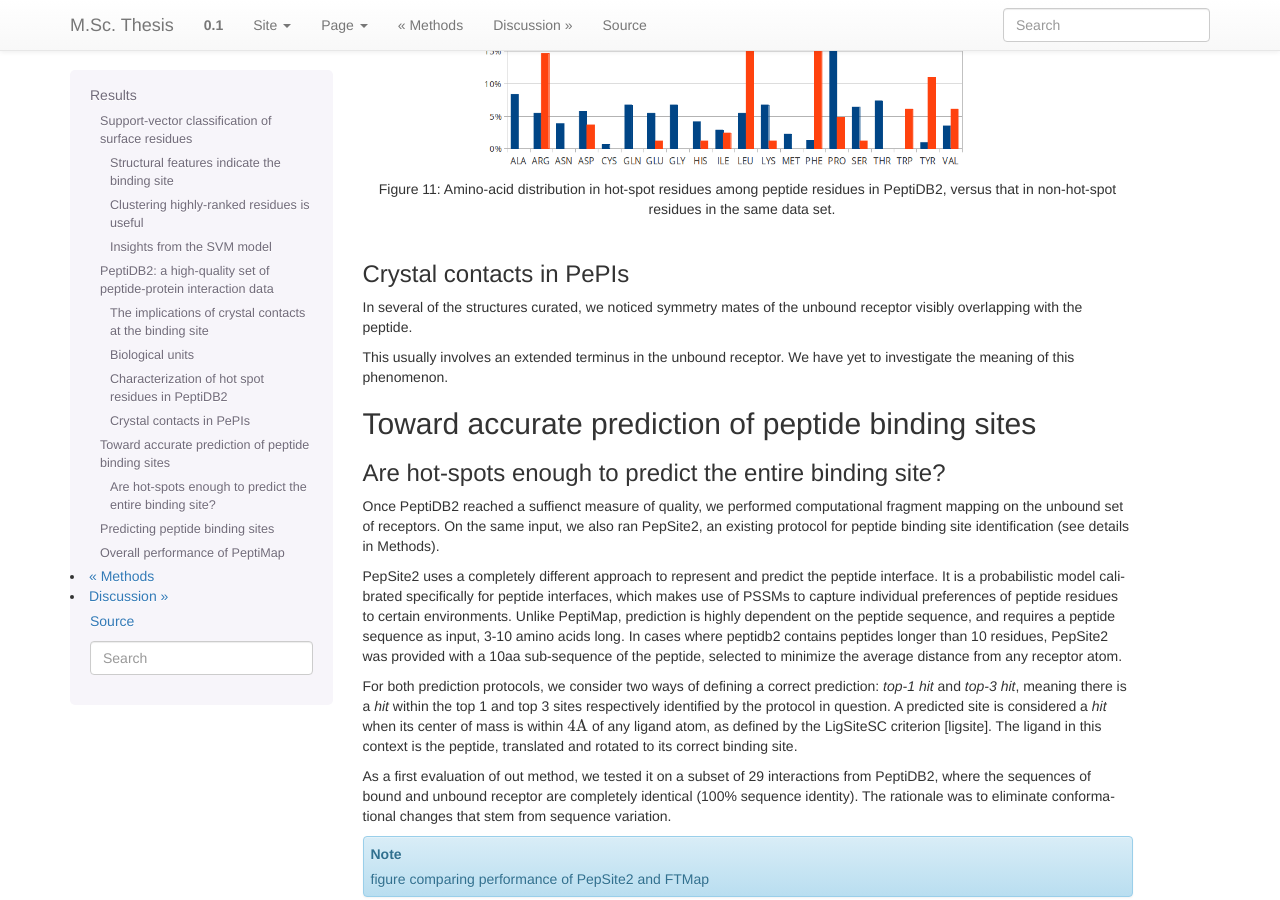
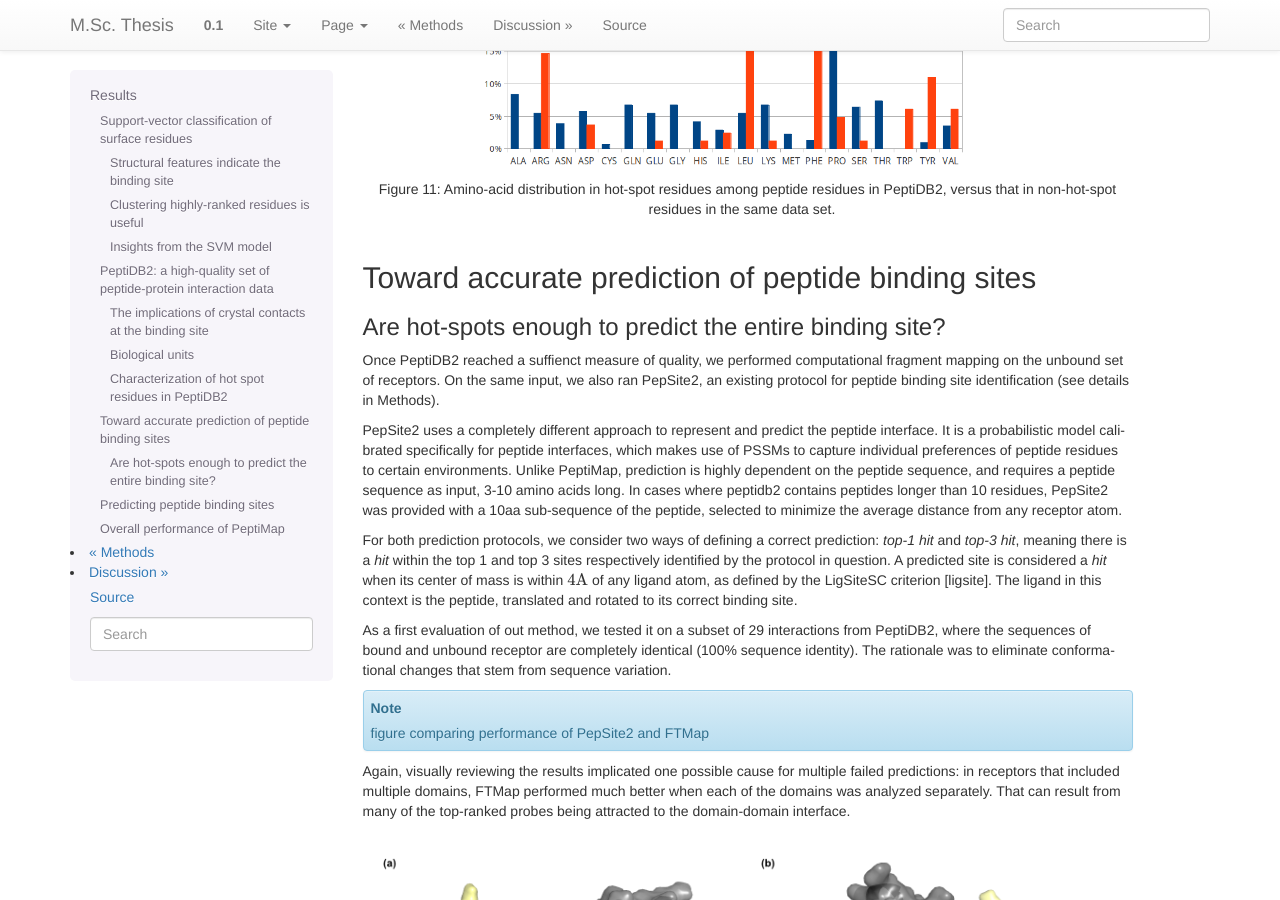
Before and after one commit to assaff/msc-thesis, a Sphinx documentation site: the page built from source/results.rst, in a window 1280 px wide and 900 px high, scrolled down 8908 px. Built offline with Sphinx 7.4.7, drawn with Linux system fonts in a browser that asks for light colours; formulas are drawn with MathJax 3.

Commit message:
removed redundant part about crystal contacts in results, we already have one

```diff
--- a/source/results.rst
+++ b/source/results.rst
@@ -495,19 +495,6 @@ Characterization of hot spot residues in PeptiDB2
     residues in PeptiDB2, versus that in non-hot-spot residues in the
     same data set.
 
-Crystal contacts in PePIs
-~~~~~~~~~~~~~~~~~~~~~~~~~~~~~~~~~~~~~~~~~~~~~
-
-In several of the structures curated, we noticed symmetry mates of the
-unbound receptor visibly overlapping with the peptide.
-
-..
-    Comparing the sequences of these tails to their corresponding peptides
-    did not reveal high sequence correlation **[STATISTICS HERE]**.
-
-This usually involves an extended terminus in the unbound receptor. We
-have yet to investigate the meaning of this phenomenon.
-
 Toward accurate prediction of peptide binding sites
 ----------------------------------------------------------------
 
```
